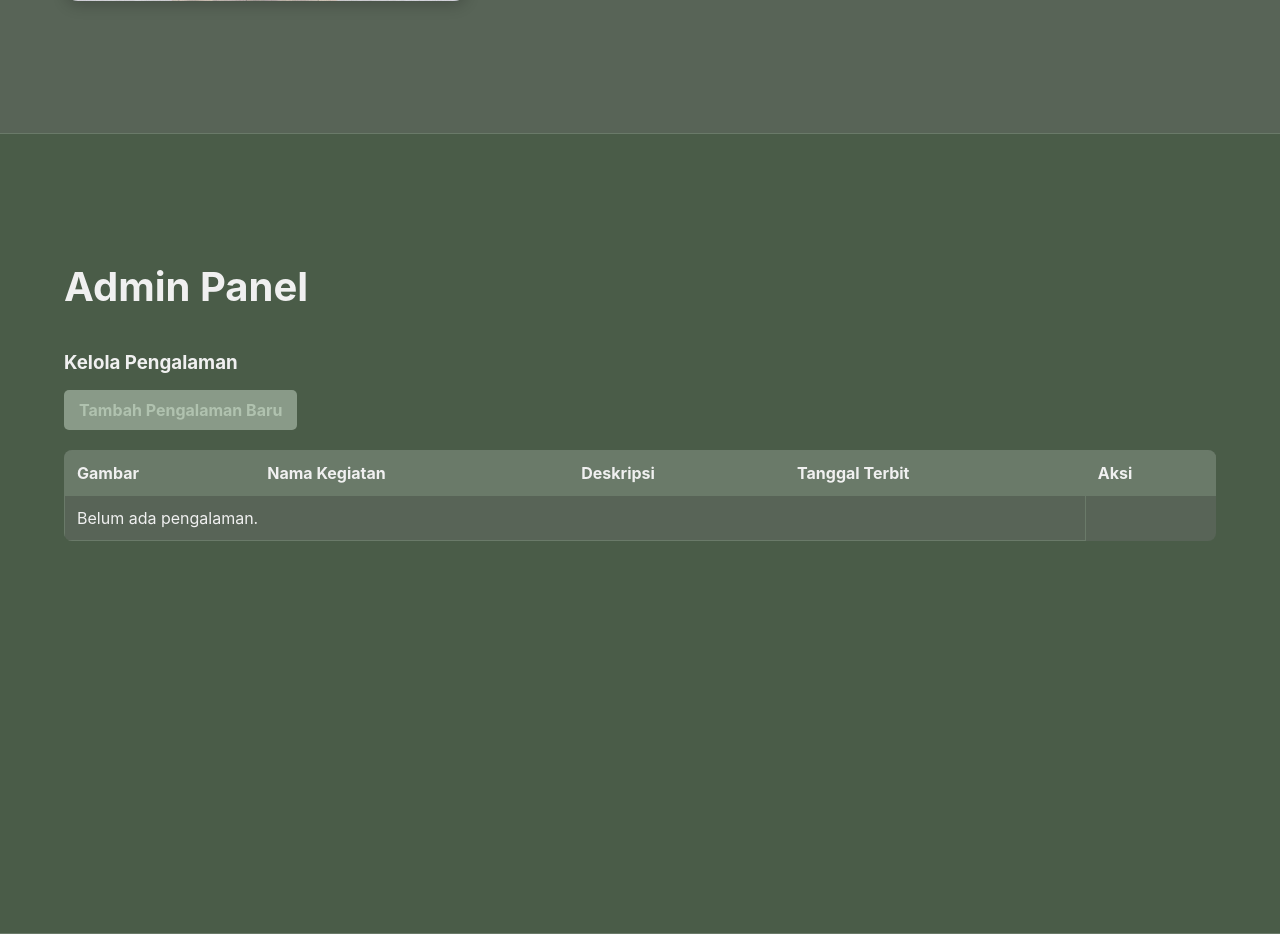
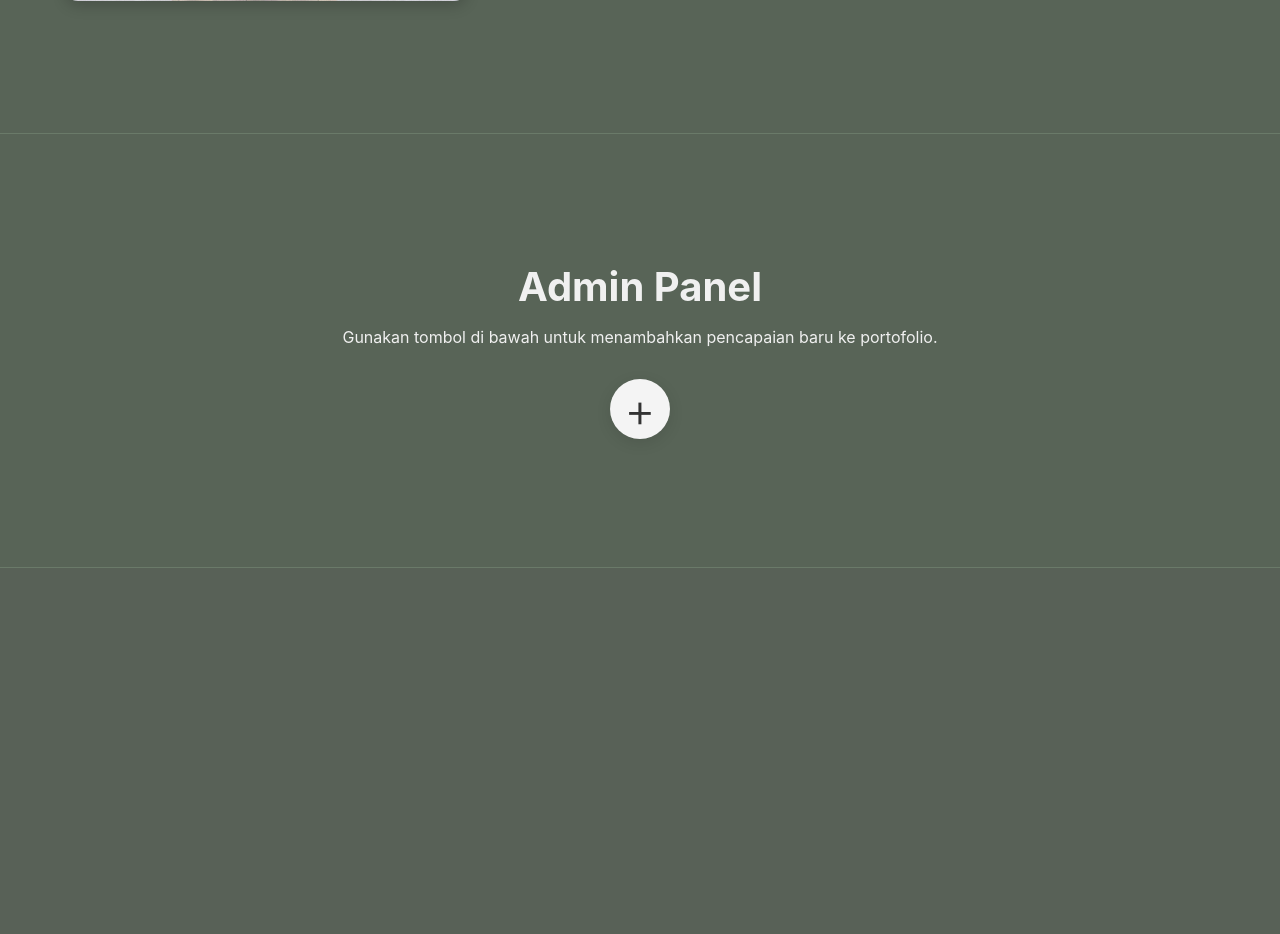
Before and after one commit to mfalkayis/portfolio-oop, a PHP site: page / in a window 1280 px wide. Shown: the part 3218-4152 px from the top of the page. After the commit the page ends 3786 px from the top, so only its background shows below. Run offline with PHP 8.4, Linux system fonts and the light colour scheme; data that the repository does not hold is empty.

Commit message:
Mengatur ulang admin panel, hapus dari homepage dan ganti dengan tanda plus

```diff
--- a/index.php
+++ b/index.php
@@ -166,40 +166,12 @@ $num_achievements = $result_achievements->rowCount(); // TAMBAHKAN INI
 
     <section id="admin" class="section-container admin-section">
         <h2>Admin Panel</h2>
+        <p>Gunakan tombol di bawah untuk menambahkan pencapaian baru ke portofolio.</p>
 
-        <h3 style="margin-top: 40px;">Kelola Pengalaman</h3>
-        <a href="ach_create_form.php" class="btn-add">Tambah Pengalaman Baru</a>
-        <table>
-            <thead>
-                <tr>
-                    <th>Gambar</th>
-                    <th>Nama Kegiatan</th>
-                    <th>Deskripsi</th>
-                    <th>Tanggal Terbit</th>
-                    <th>Aksi</th>
-                </tr>
-            </thead>
-            <tbody>
-                <?php if($num_achievements > 0): ?>
-                    <?php while($row = $result_achievements->fetch(PDO::FETCH_ASSOC)): ?>
-                    <?php extract($row); ?>
-                    <tr>
-                        <td>
-                            <img src="public/images/<?php echo $image; ?>" alt="<?php echo $title; ?>" width="100">
-                        </td>
-                        <td><?php echo $title; ?></td>
-                        <td><?php echo $description; ?></td>
-                        <td><?php echo $issued_date; ?></td>
-                        <td>
-                            <a href="ach_delete.php?id=<?php echo $id; ?>" onclick="return confirm('Yakin ingin menghapus?')">Hapus</a>
-                        </td>
-                    </tr>
-                    <?php endwhile; ?>
-                <?php else: ?>
-                    <tr><td colspan="4">Belum ada pengalaman.</td></tr>
-                <?php endif; ?>
-            </tbody>
-        </table>
+        <div class="admin-actions">
+            <a href="ach_create_form.php" class="btn-plus" title="Tambah Pencapaian Baru">+</a>
+        </div>
+    </section>
 
     </section>
     <div id="myModal" class="modal">
--- a/public/css/main.css
+++ b/public/css/main.css
@@ -106,49 +106,43 @@ h2 { font-size: 2.5rem; }
     transform: scale(1.05);
 }
 
-/* === Admin Section (CRUD) === */
+/* === Admin Section Styling Baru === */
 .admin-section {
-    background-color: #4a5c48; /* Warna lebih gelap untuk admin */
+    /* Kita buat lebih pendek, tidak perlu 100vh lagi */
+    min-height: auto;
+    padding-bottom: 8rem;
+    text-align: center; /* Buat semua teks di tengah */
 }
 
-.admin-section table {
-    width: 100%;
-    border-collapse: collapse;
-    margin-top: 20px;
-    background-color: #586457;
-    border-radius: 8px;
-    overflow: hidden; /* Untuk border-radius di tabel */
+.admin-section p {
+    margin-bottom: 2rem;
 }
 
-.admin-section th, .admin-section td {
-    border: 1px solid #6a7a69;
-    padding: 12px;
-    text-align: left;
+.admin-actions {
+    display: flex;
+    justify-content: center;
+    align-items: center;
 }
 
-.admin-section th {
-    background-color: #6a7a69;
+.btn-plus {
+    display: flex;
+    justify-content: center;
+    align-items: center;
+    width: 60px;
+    height: 60px;
+    background-color: #f4f4f4; /* Warna putih seperti card */
+    color: #333; /* Warna icon plus gelap */
+    font-size: 3rem; /* Ukuran font untuk '+' */
+    font-weight: 300;
+    text-decoration: none;
+    border-radius: 50%; /* Membuatnya bulat */
+    box-shadow: 0 4px 15px rgba(0,0,0,0.1);
+    transition: transform 0.3s ease, box-shadow 0.3s ease;
 }
 
-.admin-section img {
-    max-width: 100px;
-    height: auto;
-    display: block;
-    border-radius: 4px;
-}
-
-.admin-section a {
-    color: #b0c2af;
-}
-
-.btn-add {
-    display: inline-block;
-    padding: 10px 15px;
-    background-color: #899A88;
-    color: #2a3329;
-    text-decoration: none;
-    border-radius: 5px;
-    font-weight: bold;
+.btn-plus:hover {
+    transform: scale(1.1);
+    box-shadow: 0 8px 20px rgba(0,0,0,0.15);
 }
 
 /* === Card Grid (Untuk Sertifikat & Proyek) === */
```
